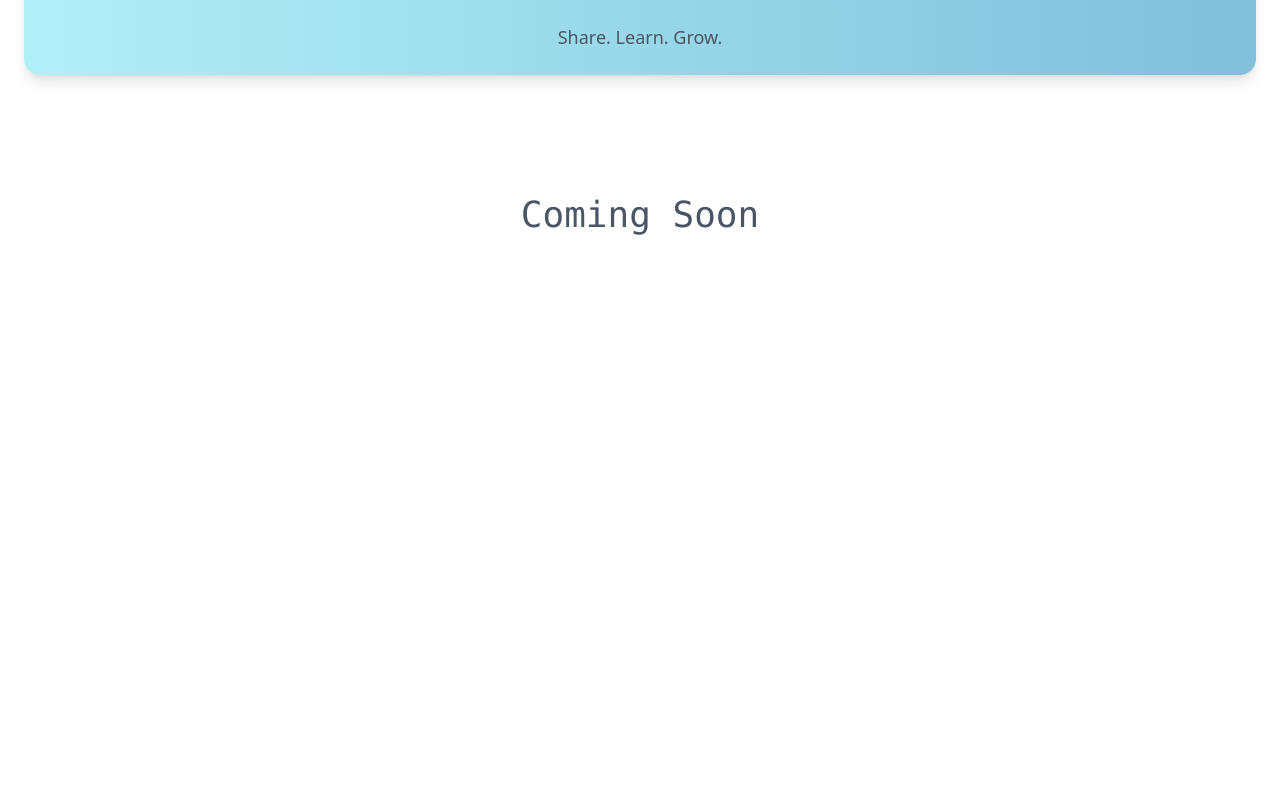
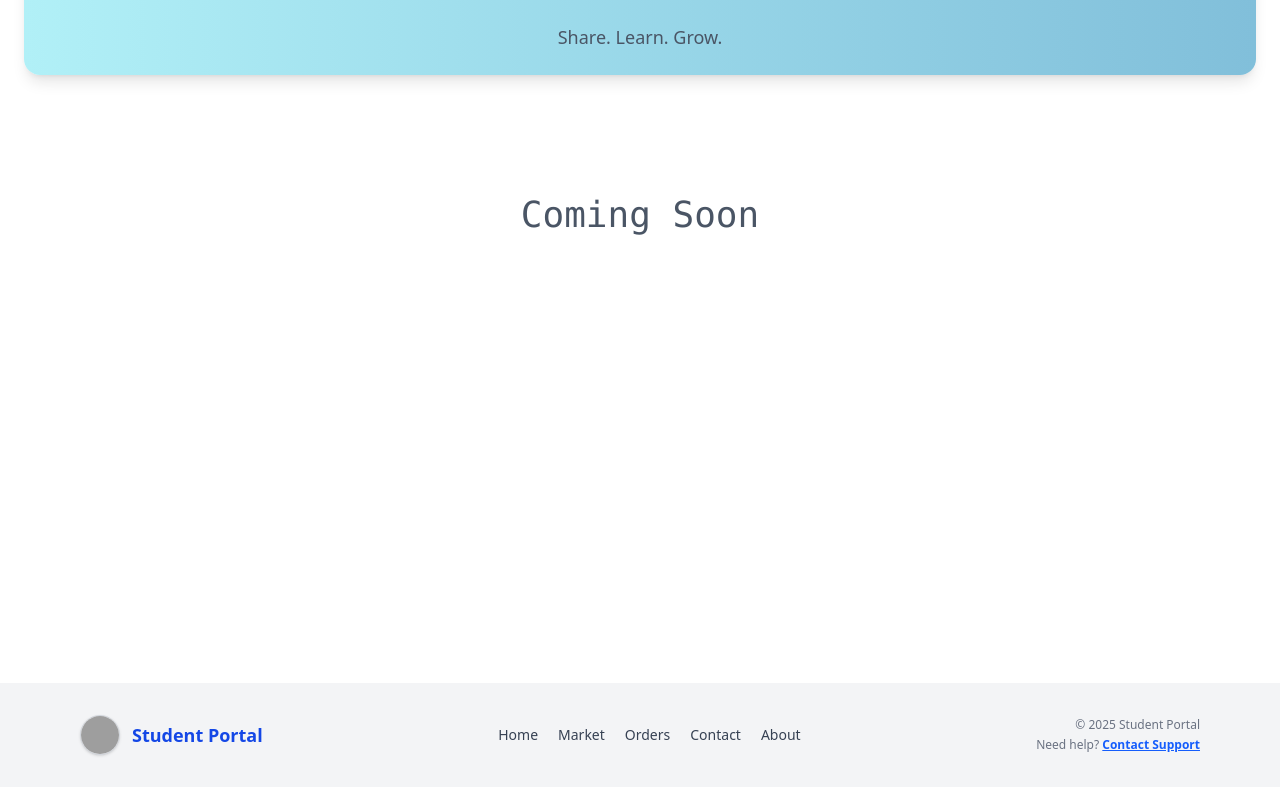
Before and after one commit to ucsmchandu/Skilcenta, a React (Vite) app: page /resources in a window 1280 px wide. Shown: the part 253-1040 px from the top of the page. Before the commit the page ends 800 px from the top, so only its background shows below. Built offline with nearby package versions, Linux system fonts and the light colour scheme; no server answers; grey boxes are pictures that could not be loaded.

Commit message:
footer added and minimal chnage is done

```diff
--- a/src/components/Footer.jsx
+++ b/src/components/Footer.jsx
@@ -1,9 +1,38 @@
-import React from 'react'
+import React from 'react';
+import { Link } from 'react-router-dom';
 
-const Footer = () => {
-  return (
-    <div>Footer</div>
-  )
-}
+const Footer = () => (
+  <footer className="bg-gray-100 mt-4">
+    <div className="max-w-6xl mx-auto px-4 py-8 flex flex-col md:flex-row justify-between items-center gap-6">
+      <div className="flex items-center gap-3">
+        <img
+          src="https://res.cloudinary.com/dllvcgpsk/image/upload/v1750874502/school_ruxnla.png"
+          alt="Logo"
+          className="h-10 w-10 rounded-full shadow-sm border border-gray-300 bg-white"
+        />
+        <span className="font-bold text-lg text-blue-700">Student Portal</span>
+      </div>
 
-export default Footer
+      <nav className="flex flex-wrap justify-center gap-5 text-sm font-medium text-gray-700">
+        {/* <p className='text-sm text-black font-bold'>Navigate</p> */}
+        <Link to="/" className="hover:text-blue-600 transition">Home</Link>
+        <Link to="/market" className="hover:text-blue-600 transition">Market</Link>
+        <Link to="/orders" className="hover:text-blue-600 transition">Orders</Link>
+        <Link to="/contact" className="hover:text-blue-600 transition">Contact</Link>
+        <Link to="/about" className="hover:text-blue-600 transition">About</Link>
+      </nav>
+
+      <div className="text-center text-xs text-gray-500 md:text-right">
+        <div className="font-medium mb-1">&copy; {new Date().getFullYear()} Student Portal</div>
+        <span>
+          Need help?{' '}
+          <Link to="/contact" className="text-blue-600 underline hover:text-blue-800 font-semibold">
+            Contact Support
+          </Link>
+        </span>
+      </div>
+    </div>
+  </footer>
+);
+
+export default Footer;
--- a/src/components/Productlistings.jsx
+++ b/src/components/Productlistings.jsx
@@ -6,15 +6,25 @@ import { collection,getDocs } from "firebase/firestore";
 
 const Productlistings = ({search}) => {
   const [products,setProducts]=useState([]);
-
+  const [loading,setLoading]=useState(false);
   const getProducts=async()=>{
-    const docRef=await getDocs(collection(firestore,"products"));
+    setLoading(true);
+    try{
+      const docRef=await getDocs(collection(firestore,"products"));
     const productsFromFireStore=docRef.docs.map(doc=>({
         id:doc.id,
         ...doc.data()
       }));
       setProducts(productsFromFireStore);
+    }
+    catch(err){
+      console.log("Error from productlistings.jsx ",err.message);
+    }
+    finally{
+      setLoading(false);
+    }
   }
+
   useEffect(()=>{
     getProducts();
   },[]);
@@ -26,7 +36,15 @@ const Productlistings = ({search}) => {
   return (
     <ul className="grid grid-cols-1 sm:grid-cols-2 lg:grid-cols-3 xl:grid-cols-4 justify-items-center gap-10  p-4">
       {
-        filteredProducts.length>0 ? (
+        loading ? (
+          <div className="flex flex-col items-center py-12">
+          <svg className="animate-spin h-10 w-10 text-blue-600 mb-4" xmlns="http://www.w3.org/2000/svg" fill="none" viewBox="0 0 24 24">
+            <circle className="opacity-25" cx="12" cy="12" r="10" stroke="currentColor" strokeWidth="4"></circle>
+            <path className="opacity-75" fill="currentColor" d="M4 12a8 8 0 018-8v8z"></path>
+          </svg>
+          <span className="text-blue-700 font-semibold text-lg">Sending your message...</span>
+        </div>
+        ): filteredProducts.length>0 ? (
           filteredProducts.map((product)=>(
             <li key={product.id} className="w-full">
               <Productcard {...product} />
--- a/src/mainLayout/MainLayout.jsx
+++ b/src/mainLayout/MainLayout.jsx
@@ -7,7 +7,7 @@ const MainLayout = () => {
       <>
       <Navbar/>
        <Outlet/>
-     {/* <Footer/> */}
+     <Footer/>
       </>
   )
 }
--- a/src/pages/Aibot.jsx
+++ b/src/pages/Aibot.jsx
@@ -33,7 +33,7 @@ const GeminiChat = () => {
   };
 
   return (
-    <div className="max-w-xl mx-auto mt-40 p-6 bg-gradient-to-br from-blue-50 to-indigo-100 rounded-2xl shadow-lg flex flex-col items-center space-y-6">
+    <div className="max-w-xl min-h-screen mx-auto mt-40 p-6 bg-gradient-to-br from-blue-50 to-indigo-100 rounded-2xl shadow-lg flex flex-col items-center space-y-6">
       <h2 className="text-2xl font-extrabold text-indigo-700 tracking-tight mb-2">AI Chatbot</h2>
       <div className="w-full flex flex-col sm:flex-row gap-3">
         <input
--- a/src/pages/Market.jsx
+++ b/src/pages/Market.jsx
@@ -6,7 +6,7 @@ const Market = () => {
 
   const handleSearch=(e)=>{
     setSearch(e.target.value);
-    console.log(search);
+    // console.log(search);
   }
 
   return (
--- a/src/pages/OrdersPage.jsx
+++ b/src/pages/OrdersPage.jsx
@@ -49,7 +49,7 @@ const OrdersPage = () => {
             />
             <div className="text-center text-gray-500 text-2xl mb-8 font-semibold">No orders found.</div>
             <Link to="/market">
-              <button className='px-8 py-3 rounded-xl bg-gradient-to-r from-blue-600 to-indigo-600 text-white font-bold shadow-lg hover:from-blue-700 hover:to-indigo-700 transition text-lg'>
+              <button className='px-8 cursor-pointer py-3 rounded-xl bg-gradient-to-r from-blue-600 to-indigo-600 text-white font-bold shadow-lg hover:from-blue-700 hover:to-indigo-700 transition text-lg'>
                 Go to Market
               </button>
             </Link>
--- a/src/pages/Resources.jsx
+++ b/src/pages/Resources.jsx
@@ -4,7 +4,7 @@ import React, { useState } from "react";
 const Resources = () => {
   const [resources,setResources]=useState(false); //for the re-toggleing
   return (
-    <div className="mt-30">
+    <div className="mt-30 min-h-screen">
       <div className=" flex flex-col shadow-lg p-6 justify-center rounded-2xl text-white h-auto items-center m-6 bg-gradient-to-r from-[#B1F0F7] to-[#81BFDA]">
         <h1 className="text-4xl md:text-6xl  text-black font-serif mb-4">
           Resource Sharing
```
